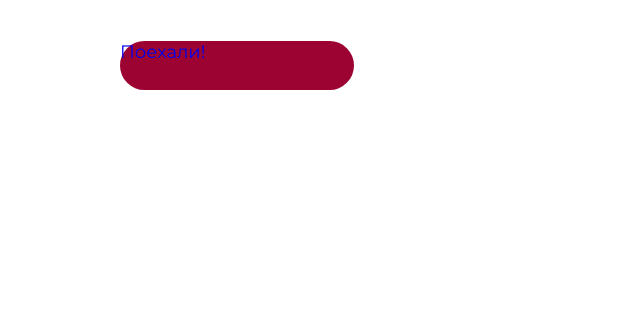
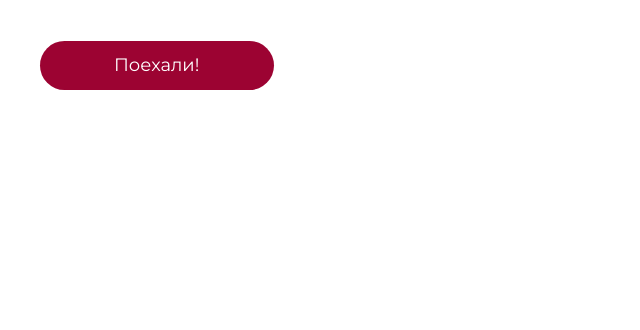
Before and after one commit to Ilivitskaya/2.2-nd-course-hw, a plain HTML site: page index.html in a window 1280 px wide. Shown: the part 470-800 px from the top of the page, without its empty margins (0-640 px from the left). Drawn offline with Linux system fonts and the light colour scheme.

Commit message:
fixed errors

```diff
--- a/index.html
+++ b/index.html
@@ -16,7 +16,7 @@
         <p class="top__text">Вам предстоит пройти несколько увлекательных<br>игр. Если готов нажимай <b>поехали</b> и
             <b>приступай</b>
         </p>
-        <div class="top__button"><a class="top__button_link" href="#">Поехали!</a></div>
+        <div class="top__button"><a class="top__button_link" href="#"><span class="top__button_text">Поехали!</span></a></div>
     </header>
     <main class="game-box center">
         <a class="game-box__item game-box__item1" href=""><span class="game-box__heading">Игра 1</span></a>
--- a/style.scss
+++ b/style.scss
@@ -17,6 +17,11 @@ body {
     font-family: 'Montserrat', sans-serif;
 }
 
+.center {
+    padding-left: calc(50% - 600px);
+    padding-right: calc(50% - 600px);
+}
+
 .top {
     height: 1024px;
     background-image: url(img/topback.jpg);
@@ -30,9 +35,8 @@ body {
         line-height: 78px;
         display: flex;
         align-items: center;
-        color: #FFFFFF;
+        color: #ffffff;
         padding-top: 217.1px;
-        padding-left: 120.22px;
     }
 
     &__text {
@@ -41,7 +45,6 @@ body {
         line-height: 32px;
         color: #FFFFFF;
         padding-top: 30px;
-        padding-left: 120.22px;
     }
 
     &__button {
@@ -51,15 +54,19 @@ body {
         height: 48.6px;
         border: none;
         box-sizing: border-box;
-        font-weight: 400;
-        font-size: 18px;
-        line-height: 22px;
-        color: #FFFFFF;
         margin-top: 44px;
-        margin-left: 120px;
+        padding-left: 74.03px;
+        padding-top: 13.3px;
 
         &:hover {
             background: #EB443F;
+        }
+
+        &_text {
+            font-weight: 400;
+            font-size: 18px;
+            line-height: 22px;
+            color: #FFFFFF;
         }
     }
 }
```
Also changed, not shown: style.css, 1 other file.
